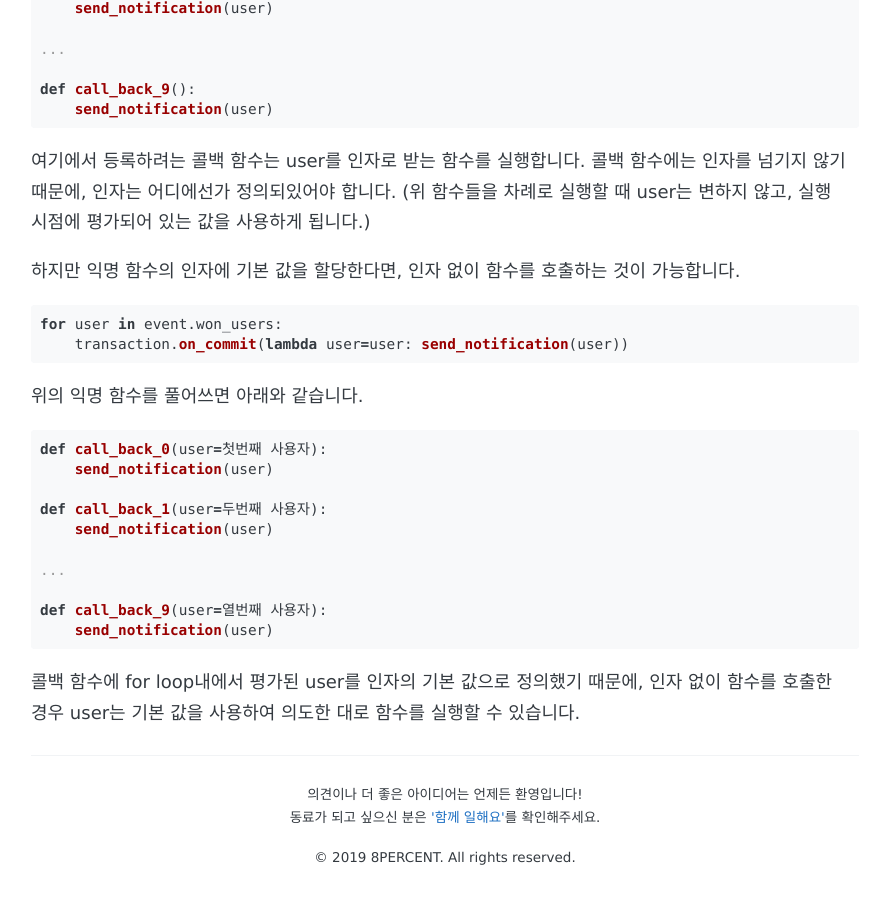
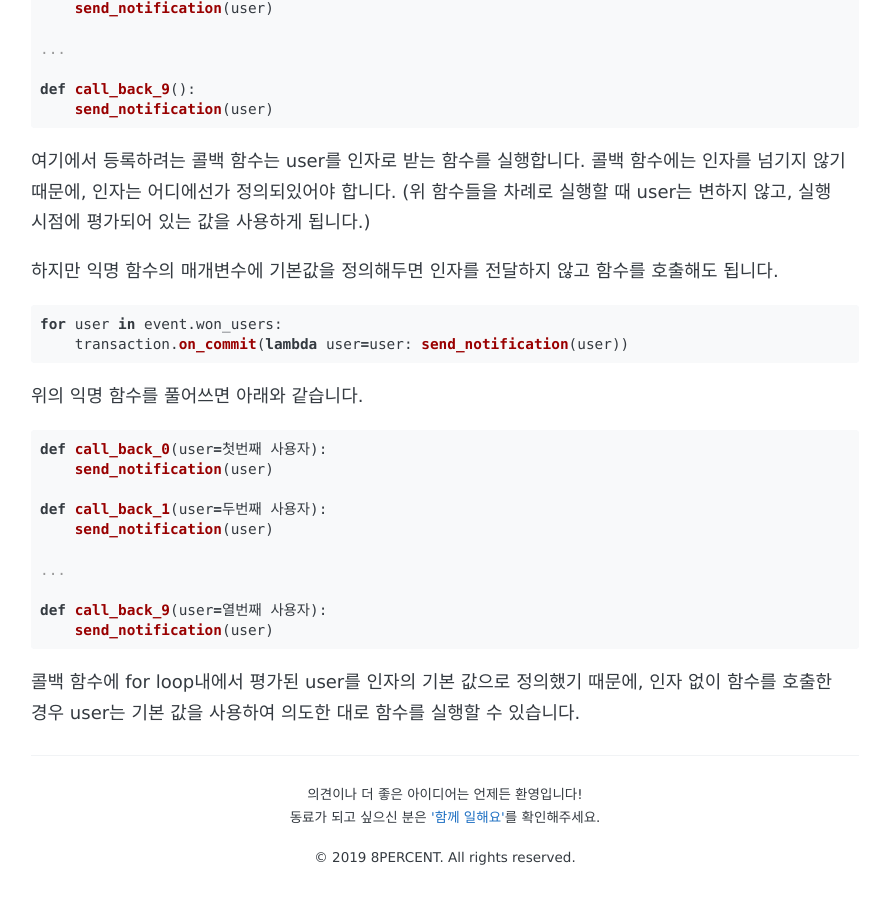
Before and after one commit to 8percent/8percent.github.io, a Jekyll site: the page built from _posts/2020-10-26-transaction-on-commit.md, in a window 1280 px wide and 900 px high, scrolled down 1994 px. Shown: the whole window, without its empty margins (195-1070 px from the left). Built offline with Jekyll 4.4.1, drawn with Linux system fonts in a browser that asks for light colours; some web fonts are replaced.

Commit message:
Update _posts/2020-10-26-transaction-on-commit.md
Co-authored-by: Bak Yeon O <bakyeono@gmail.com>

````diff
--- a/_posts/2020-10-26-transaction-on-commit.md
+++ b/_posts/2020-10-26-transaction-on-commit.md
@@ -81,7 +81,7 @@ def call_back_9():
 
 여기에서 등록하려는 콜백 함수는 user를 인자로 받는 함수를 실행합니다. 콜백 함수에는 인자를 넘기지 않기 때문에, 인자는 어디에선가 정의되있어야 합니다. (위 함수들을 차례로 실행할 때 user는 변하지 않고, 실행 시점에 평가되어 있는 값을 사용하게 됩니다.)
 
-하지만 익명 함수의 인자에 기본 값을 할당한다면, 인자 없이 함수를 호출하는 것이 가능합니다.
+하지만 익명 함수의 매개변수에 기본값을 정의해두면 인자를 전달하지 않고 함수를 호출해도 됩니다.
 
 ```python
 for user in event.won_users:
````
